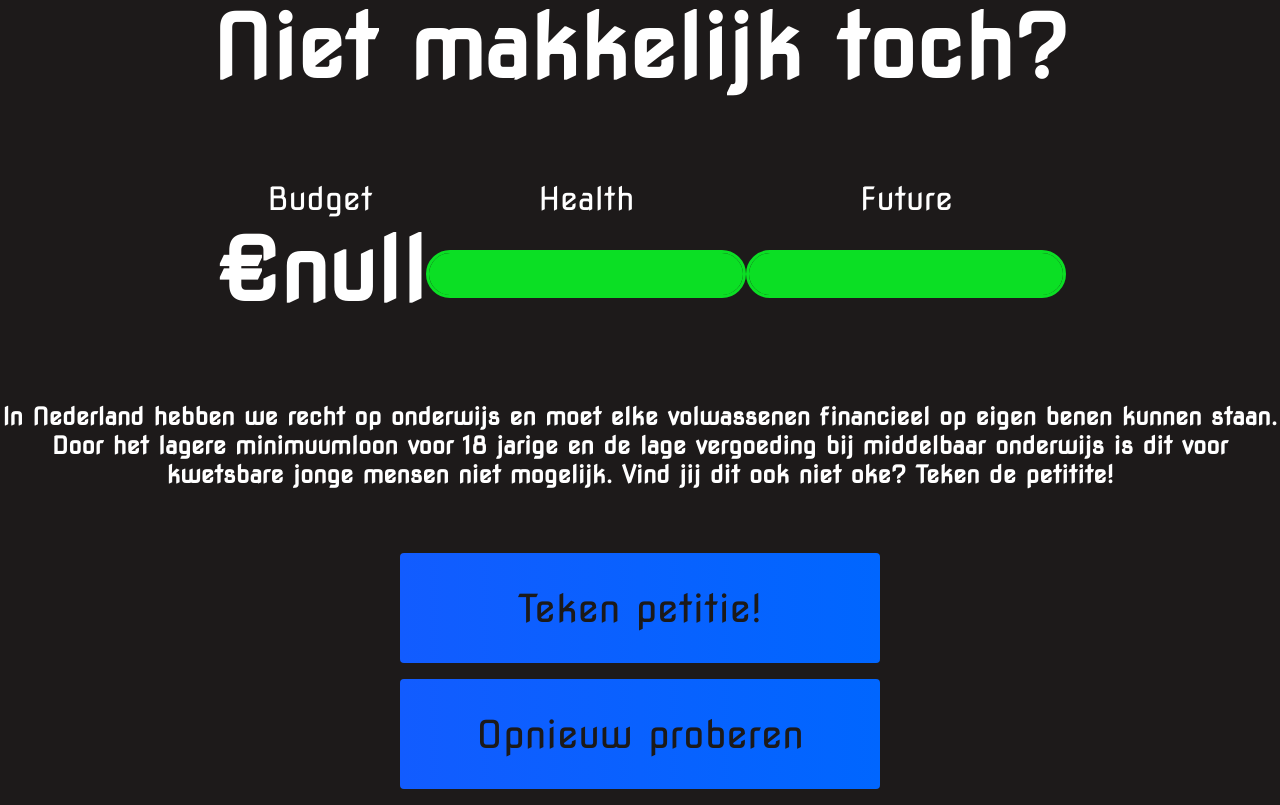
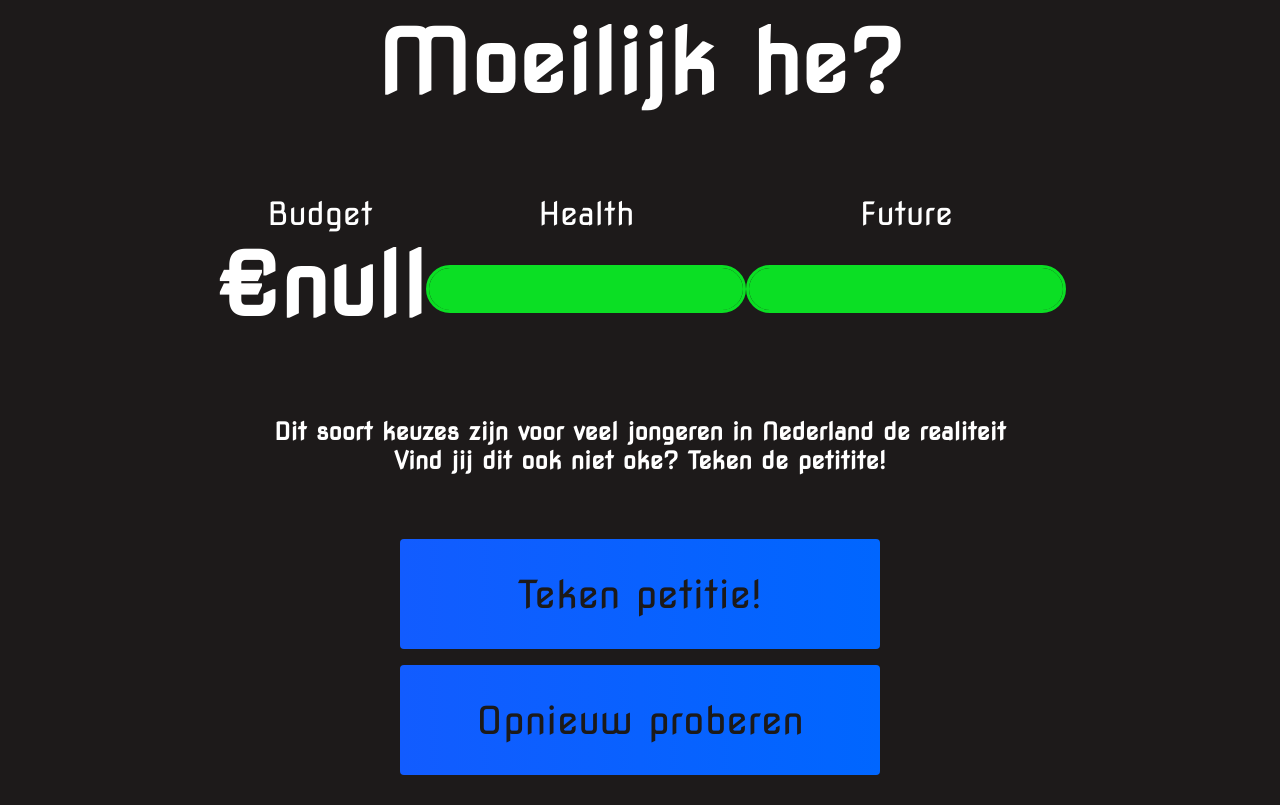
Before and after one commit to marindewild/QuizWebsite.github.io, a plain HTML site: page end.html in a window 1280 px wide. Drawn offline with Linux system fonts and the light colour scheme.

Commit message:
changed text endpage

```diff
--- a/end.html
+++ b/end.html
@@ -14,7 +14,7 @@
 <body>
 <div class="container">
     <div id="home" class="flex-column flex-center">
-        <h1>Niet makkelijk toch?</h1>
+        <h1>Moeilijk he?</h1>
         <div id="hud">
             <div class="hud-item">
                 <p class="hud-prefix">
@@ -41,8 +41,7 @@
                 </div>
             </div>
         </div>
-        <h3>In Nederland hebben we recht op onderwijs en moet elke volwassenen financieel op eigen benen kunnen staan.
-            Door het lagere minimuumloon voor 18 jarige en de lage vergoeding bij middelbaar onderwijs is dit voor kwetsbare jonge mensen niet mogelijk.
+        <h3>Dit soort keuzes zijn voor veel jongeren in Nederland de realiteit<br>
             Vind jij dit ook niet oke? Teken de petitite!</h3>
         <a href="https://www.voor14.nl/" class="btn">Teken petitie!</a>
         <a href="./spelregels.html" class="btn">Opnieuw proberen</a>
```
Also changed, not shown: spelregels.html (+1 -1 lines).
